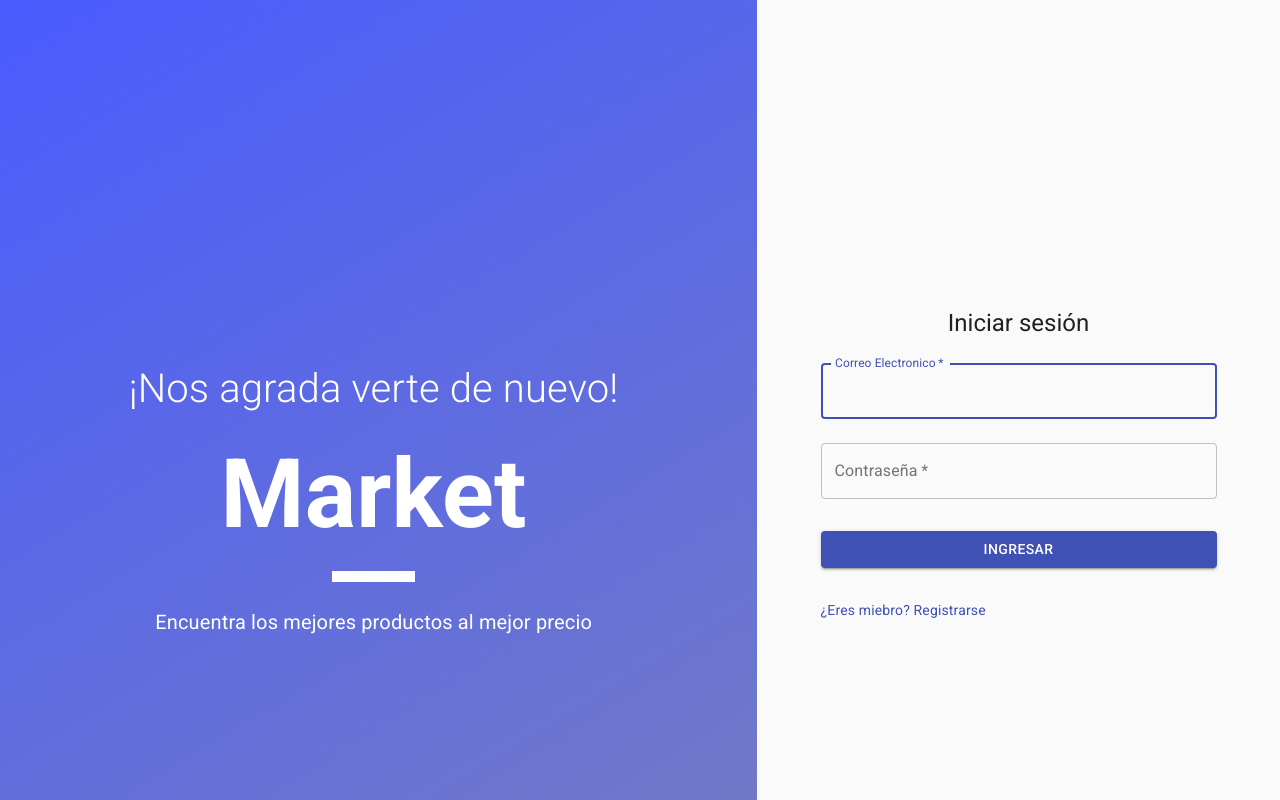
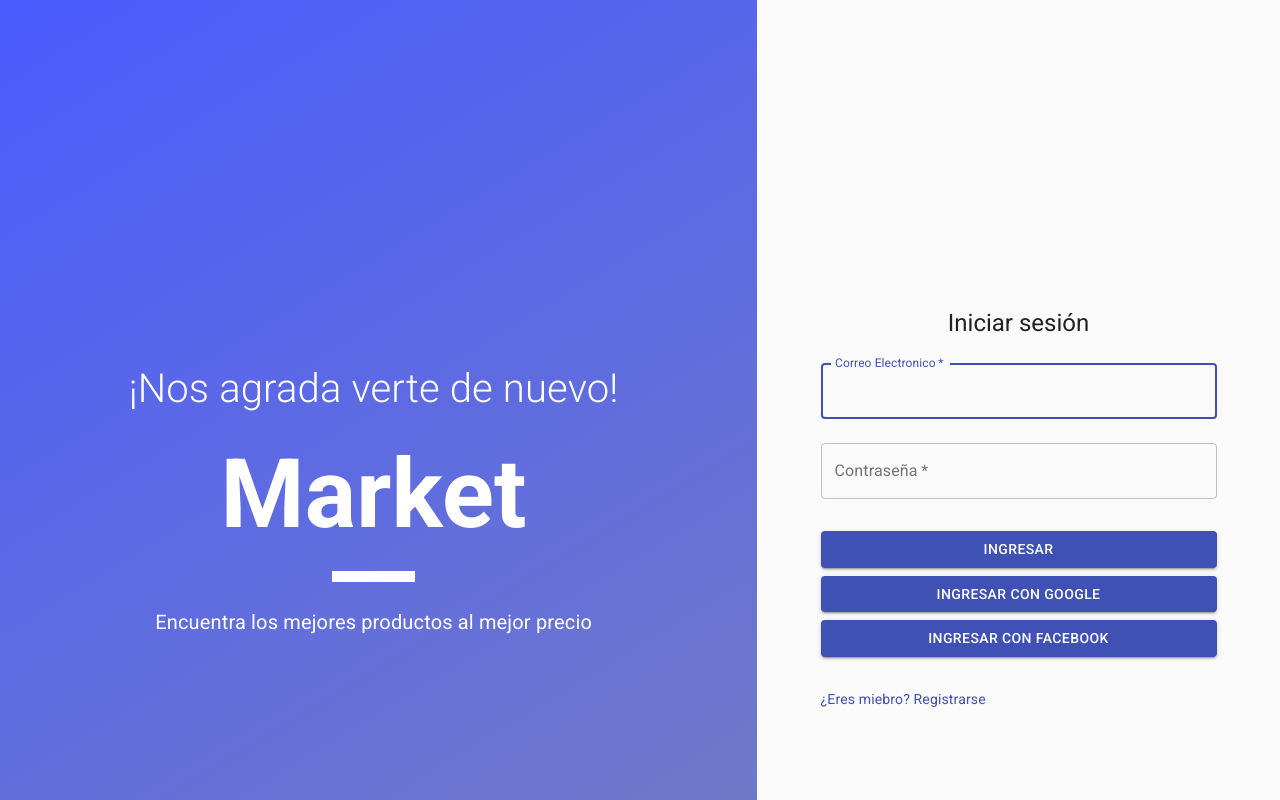
Before and after one commit to RubenChalapud/CRUD_Productos, a React (Create React App) app: page / in a window 1280 px wide. Shown: the top 800 px of the page. Built offline with nearby package versions, Linux system fonts and the light colour scheme.

Commit message:
Autenticación con Google y Facebook

```diff
--- a/src/App.js
+++ b/src/App.js
@@ -1,6 +1,7 @@
 import React from 'react';
 import { BrowserRouter as Router } from 'react-router-dom';
 import Routes from './Routes';
+
 import firebase from 'firebase/app';
 import 'firebase/database';
 import 'firebase/auth'
--- a/src/Login.js
+++ b/src/Login.js
@@ -69,6 +69,37 @@ const useStyles = makeStyles((theme) => ({
       });
   };
 
+  //Google Login
+  const loginGoogle = (e) => {
+    e.preventDefault();
+
+    let provider =  new firebase.auth.GoogleAuthProvider();
+    firebase.auth().signInWithPopup(provider)
+    .then(response => {
+      props.history.push('/products');
+  })
+  .catch(error => {
+      console.log(error);
+      alert(error.menssage);
+  });
+};
+
+
+//Facebook Login
+const loginFacebook = (e) => {
+  e.preventDefault();
+
+  let provider =  new firebase.auth.FacebookAuthProvider();
+  firebase.auth().signInWithPopup(provider)
+  .then(response => {
+    props.history.push('/products');
+})
+.catch(error => {
+    console.log(error);
+    alert(error.menssage);
+});
+};
+
 
 
     return (
@@ -117,9 +148,29 @@ const useStyles = makeStyles((theme) => ({
             >
               Ingresar
             </Button>
+            <Button
+              type="button"
+              fullWidth
+              variant="contained"
+              color="primary"
+              className={classes.submit}
+              onClick={loginGoogle}
+            >
+              Ingresar con Google
+            </Button>
+            <Button
+              type="button"
+              fullWidth
+              variant="contained"
+              color="primary"
+              className={classes.submit}
+              onClick={loginFacebook}
+            >
+              Ingresar con Facebook
+            </Button>
             <Grid container>
               <Grid item>
-                <Link to="/singup" component={MyLink} variant="body2">
+                <Link to="/signup" component={MyLink} variant="body2">
                     {"¿Eres miebro? Registrarse"}
                 </Link>
               </Grid>
--- a/src/Routes.js
+++ b/src/Routes.js
@@ -2,13 +2,13 @@ import React from 'react';
 import { Route, Switch } from 'react-router-dom';
 
 import Login from './Login';
-import Singup from './Singup';
+import Signup from './Signup';
 import Products from './Products';
 
 const Routes = () => (
     <Switch>
         <Route exact path="/" component={Login} ></Route>
-        <Route exact path="/singup" component={Singup} ></Route>
+        <Route exact path="/signup" component={Signup} ></Route>
         <Route exact path="/products" component={Products} ></Route>
     </Switch>
 );
```
Also changed, not shown: src/Signup.js (renamed from src/Singup.js).
